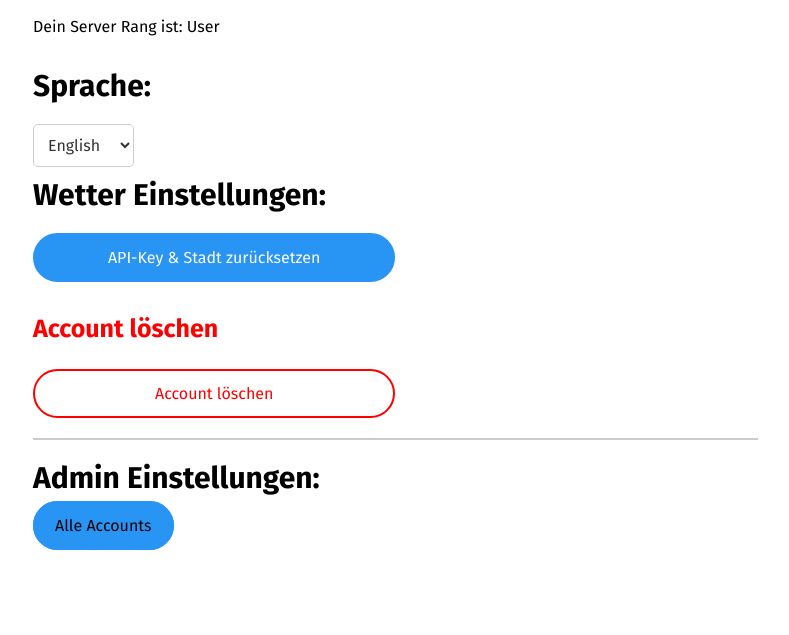
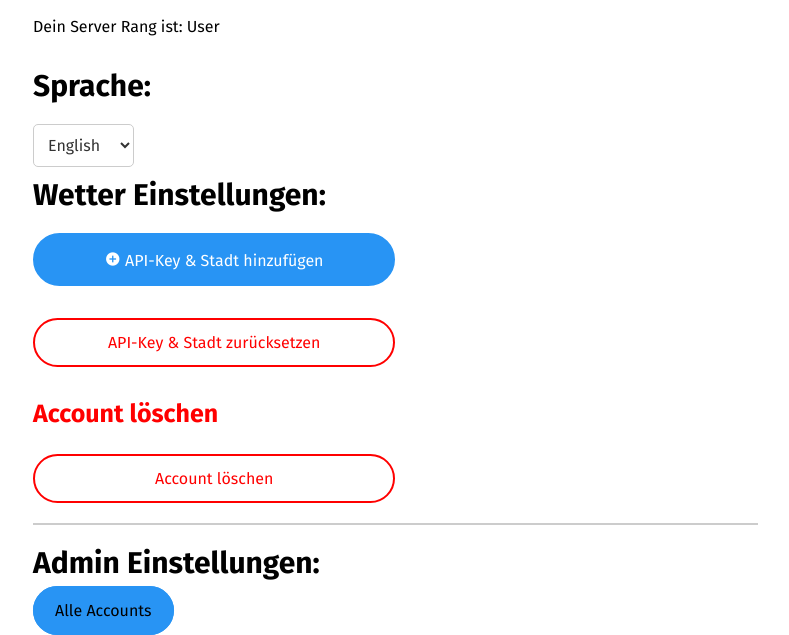
Before and after one commit to MarcusNebel/My-NAS, a PHP site: page /account-system/account.php in a window 1280 px wide. Shown: the part 605-1240 px from the top of the page, without its empty margins (67-856 px from the left). Before the commit the page ends 1155 px from the top, so only its background shows below. Run offline with PHP 8.4, Linux system fonts and the light colour scheme; the visitor is signed in with stand-in values (Sample User, id 1).

Commit message:
Weather function is now optional

```diff
--- a/app/account-system/Login.php
+++ b/app/account-system/Login.php
@@ -73,7 +73,7 @@
   <body>
   <header>
 		<div class="container transparancy">
-      		<h2><a class="link-no-decoration" href="index.php"><span>MY </span>NAS</a></h2>
+      		<h2><a class="link-no-decoration" href="../index.php"><span>MY </span>NAS</a></h2>
 			<nav>
 				<a class="hover-underline-animation left" href="../index.php" data-lang="home">Startseite</a>
 				<a class="hover-underline-animation left" href="../User_Files.php" data-lang="files">Meine Dateien</a>
--- a/app/account-system/account.php
+++ b/app/account-system/account.php
@@ -77,7 +77,7 @@ if ($_SERVER["REQUEST_METHOD"] === "GET" && isset($_GET["delete-account"])) {
 <body class="account-body">
 	<header>
 		<div class="container transparancy">
-      		<h2><a class="link-no-decoration" href="index.php"><span>MY </span>NAS</a></h2>
+      		<h2><a class="link-no-decoration" href="../index.php"><span>MY </span>NAS</a></h2>
 			<nav>
 				<a class="hover-underline-animation left" href="../index.php" data-lang="home">Startseite</a>
 				<a class="hover-underline-animation left" href="../User_Files.php" data-lang="files">Meine Dateien</a>
@@ -223,7 +223,10 @@ if ($_SERVER["REQUEST_METHOD"] === "GET" && isset($_GET["delete-account"])) {
 					</select>
 
 					<h4>Wetter Einstellungen:</h4>
-					<button class="reset-weather-btn" onclick="resetWeather()">API-Key & Stadt zurücksetzen</button>
+					<div class="weather-options">
+						<button class="ad-weather-btn" id="getweatherbtn"><i class='bx bxs-plus-circle'></i> API-Key & Stadt hinzufügen</button>
+						<button class="reset-weather-btn" onclick="resetWeather()">API-Key & Stadt zurücksetzen</button>
+					</div>
 
 					<h5>Account löschen</h5>
 					<form class="delete-account-form" method="get">
--- a/app/account-system/forgot_password.php
+++ b/app/account-system/forgot_password.php
@@ -80,7 +80,7 @@
   <body>
   <header>
 		<div class="container transparancy">
-      		<h2><a class="link-no-decoration" href="index.php"><span>MY </span>NAS</a></h2>
+      		<h2><a class="link-no-decoration" href="../index.php"><span>MY </span>NAS</a></h2>
 			<nav>
 				<a class="hover-underline-animation left" href="../index.php" data-lang="home">Startseite</a>
 				<a class="hover-underline-animation left" href="../User_Files.php" data-lang="files">Meine Dateien</a>
--- a/app/account-system/register.php
+++ b/app/account-system/register.php
@@ -87,7 +87,7 @@ if (isset($_POST["submit"])) {
   <body>
   <header>
 		<div class="container transparancy">
-      		<h2><a class="link-no-decoration" href="index.php"><span>MY </span>NAS</a></h2>
+      		<h2><a class="link-no-decoration" href="../index.php"><span>MY </span>NAS</a></h2>
 			<nav>
 				<a class="hover-underline-animation left" href="../index.php" data-lang="home">Startseite</a>
 				<a class="hover-underline-animation left" href="../User_Files.php" data-lang="files">Meine Dateien</a>
--- a/app/account-system/reset_password.php
+++ b/app/account-system/reset_password.php
@@ -64,7 +64,7 @@ if(isset($_POST['submit'])){
 <body>
     <header>
 		<div class="container transparancy">
-      		<h2><a class="link-no-decoration" href="index.php"><span>MY </span>NAS</a></h2>
+      		<h2><a class="link-no-decoration" href="../index.php"><span>MY </span>NAS</a></h2>
 			<nav>
 				<a class="hover-underline-animation left" href="../index.php" data-lang="home">Startseite</a>
 				<a class="hover-underline-animation left" href="../User_Files.php" data-lang="files">Meine Dateien</a>
--- a/app/assets/css/account.css
+++ b/app/assets/css/account.css
@@ -619,19 +619,45 @@ i.bx.bx-arrow-back:hover {
   height: 100%;
   margin-bottom: 32px;
   cursor: pointer;
+  background: #FFF;
+  outline: none;
+  border: 2px solid #f00;
+  border-radius: 40px;
+  font-size: 16px;
+  color: #f00;
+  padding: 13px 20px 13px 20px;
+  transition: all 0.3s ease;
+}
+
+.reset-weather-btn:hover {
+  transform: translateY(-2px);
+  background-color: #f00;
+  color: #FFF;
+}
+
+.ad-weather-btn {
+  width: 50%;
+  height: 100%;
+  margin-bottom: 32px;
+  cursor: pointer;
   background: #2894f4;
   outline: none;
   border: 2px solid #2894f4;
   border-radius: 40px;
   font-size: 16px;
   color: #FFF;
-  padding: 13px 20px 13px 20px;
+  padding: 11px 20px 14px 20px;
   transition: all 0.3s ease;
 }
 
-.reset-weather-btn:hover {
+.ad-weather-btn:hover {
+  background-color: #54aefd;
   transform: translateY(-2px);
-  background-color: #54aefd;
+}
+
+.weather-options {
+  display: flex;
+  flex-direction: column;
 }
 
 h5 {
@@ -661,7 +687,7 @@ h5 {
 
 .delete-account-btn:hover {
   background: #f00;
-  color: #000;
+  color: #FFF;
   transform: translateY(-2px);
 }
 
--- a/app/assets/js/main.js
+++ b/app/assets/js/main.js
@@ -198,8 +198,12 @@ document.addEventListener("DOMContentLoaded", function () {
     }
 });
 
-// Weather function
-async function getWeather() {
+// Wetter abrufen, wenn Button gedrückt wird
+document.addEventListener("DOMContentLoaded", () => {
+    const weatherButton = document.getElementById("getweatherbtn");
+
+    if (weatherButton) {
+        weatherButton.addEventListener("click", async () => {
             let apiKey = localStorage.getItem("weather_api_key");
             let city = localStorage.getItem("weather_city");
 
@@ -247,13 +251,13 @@ async function getWeather() {
                 }
 
                 // Berechnung der Höchst- und Tiefsttemperatur des aktuellen Tages
-        const today = new Date().setHours(0, 0, 0, 0); // 00:00 Uhr des heutigen Tages
+                const today = new Date().setHours(0, 0, 0, 0);
                 let maxTemp = -Infinity;
                 let minTemp = Infinity;
-        let foundData = false; // Prüfen, ob Werte für heute gefunden wurden
+                let foundData = false;
 
                 hourlyData.list.forEach(entry => {
-            const entryDate = new Date(entry.dt * 1000).setHours(0, 0, 0, 0); // 00:00 Uhr des Eintrags
+                    const entryDate = new Date(entry.dt * 1000).setHours(0, 0, 0, 0);
                     if (entryDate === today) {
                         maxTemp = Math.max(maxTemp, entry.main.temp_max);
                         minTemp = Math.min(minTemp, entry.main.temp_min);
@@ -267,7 +271,7 @@ async function getWeather() {
 
                 // Anzeige der stündlichen Vorhersage (für die nächsten 6 Stunden)
                 const forecastList = document.getElementById("hourly-forecast");
-        forecastList.innerHTML = ""; // Alte Einträge löschen
+                forecastList.innerHTML = "";
 
                 for (let i = 0; i < 6; i++) {
                     const hourData = hourlyData.list[i];
@@ -291,7 +295,9 @@ async function getWeather() {
                 console.error("Fehler beim Abrufen der Wetterdaten:", error);
                 alert("Es gab einen Fehler beim Abrufen der Wetterdaten. Bitte versuche es später erneut.");
             }
+        });
     }
+});
 
 // Scroll Animation
 const forecastContainer = document.getElementById("hourly-forecast-container");
@@ -322,9 +328,6 @@ function resetWeather() {
     localStorage.removeItem("weather_city");
     alert("Daten zurückgesetzt! Lade die Seite neu.");
 }
-
-// Wetter beim Laden der Seite abrufen
-getWeather();
 
 // index.php Scroll inicator
 const scrollIndicator = document.getElementById("scroll-indicator");
--- a/app/index.php
+++ b/app/index.php
@@ -95,6 +95,7 @@ session_start();
 					</p>
 				</div>
 				<div class="card" id="weather-card">
+					<p id="weather-hint" style="color: red; display: none;">Bitte konfiguriere das Wetter auf der Seite „<a style="text-decoration: none; color: #2489f4;" href="account-system/account.php">Mein Account</a>“, um die Wetterdaten hier anzuzeigen.</p>
 					<h3>Wetter in <span id="city">...</span></h3>
 					<p>Temperatur: <span id="temp">...</span>°C</p>
 					<p>Bedingung: <span id="condition">...</span></p>
```
Also changed, not shown: README.md. Lines whose indentation alone changed are shown as unchanged.
